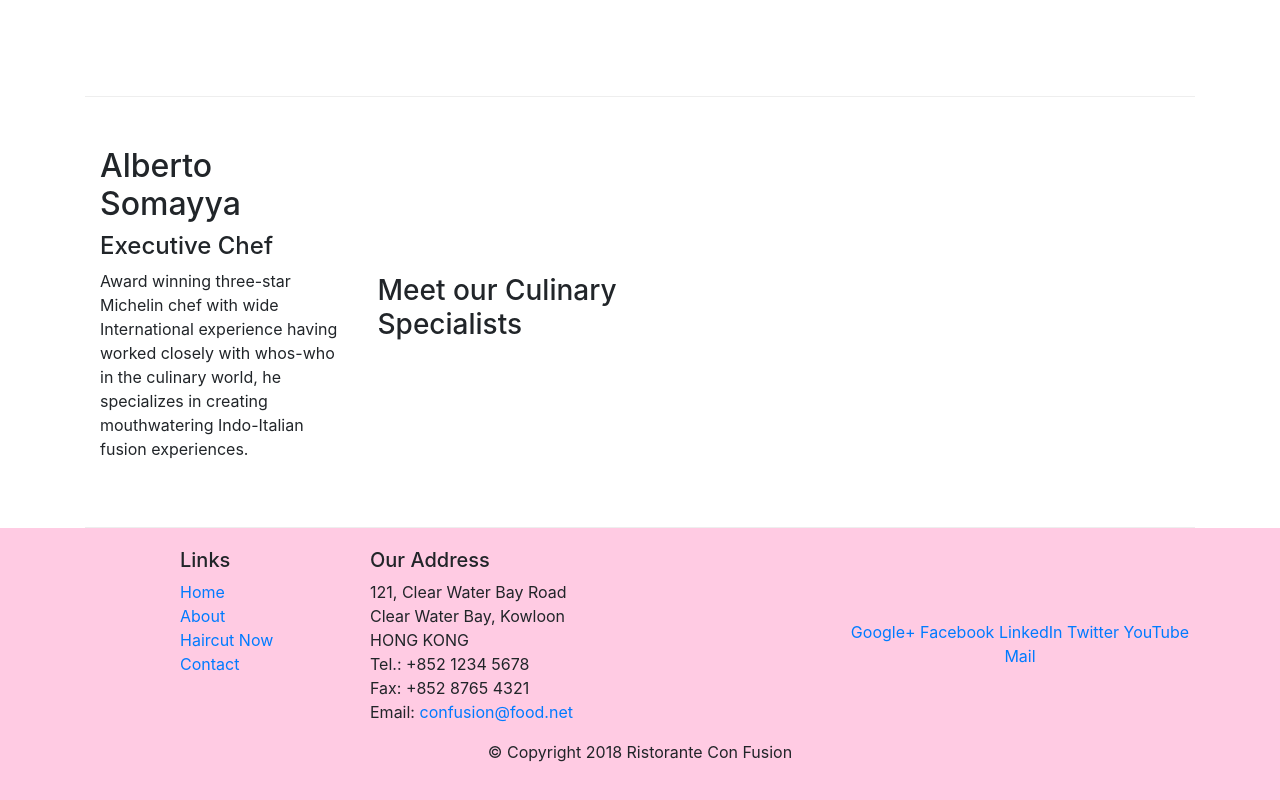
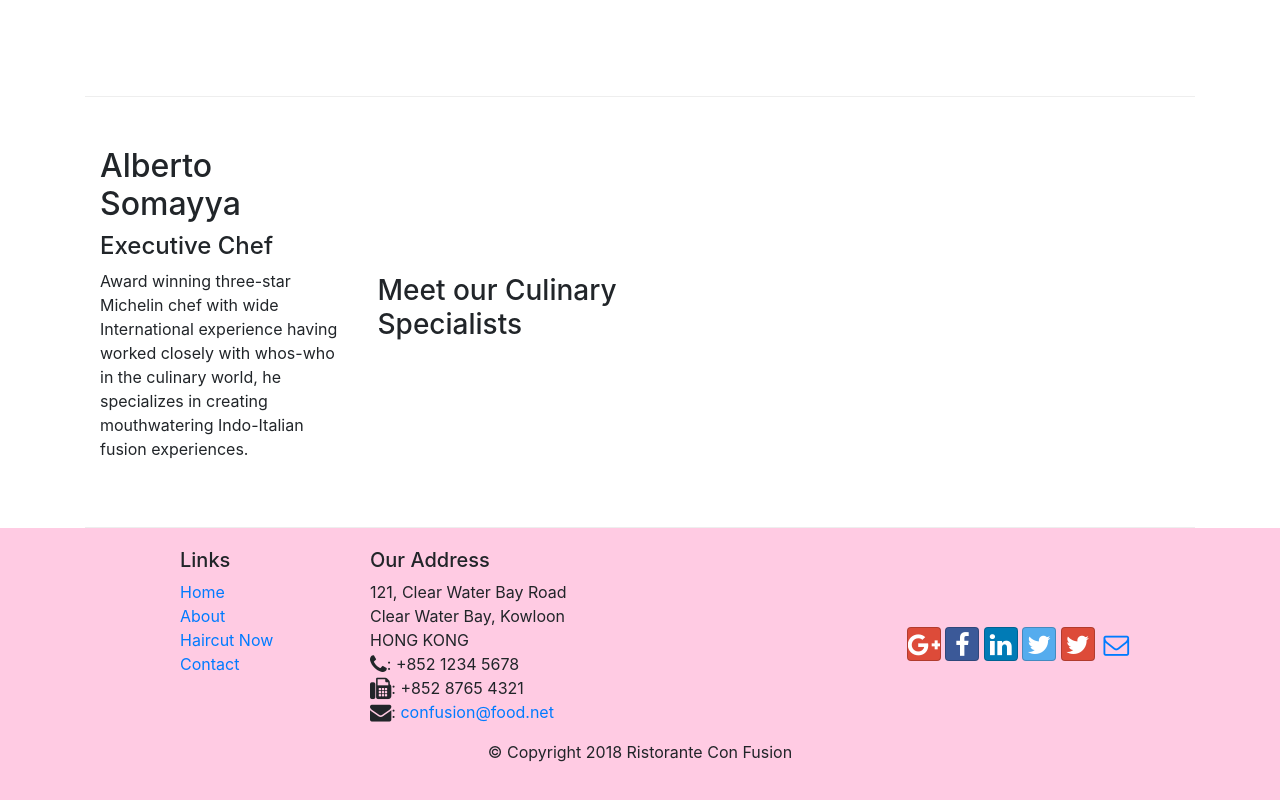
Before and after one commit to haniyarasberry/RistoranteconFusion, a website: page index.html in a window 1280 px wide. Shown: the part 1037-1837 px from the top of the page. Drawn offline with nearby package versions, Linux system fonts and the light colour scheme.

Commit message:
Icon Fonts

```diff
--- a/index.html
+++ b/index.html
@@ -8,6 +8,8 @@
 
     <!-- Bootstrap CSS -->
     <link rel="stylesheet" href="node_modules/bootstrap/dist/css/bootstrap.min.css">
+    <link rel="stylesheet" href="node_modules/font-awesome/css/font-awesome.min.css">
+    <link rel="stylesheet" href="node_modules/bootstrap-social/bootstrap-social.css">
     <link rel="stylesheet" href="css/styles.css">
     <title>Ristorante Con Fusion</title>
 </head>
@@ -21,10 +23,10 @@
             <a class="navbar-brand mr-auto" href="#">Barber In A Can</a>
         <div class="collapse navbar-collapse" id="Navbar">
             <ul class="navbar-nav mr-auto">
-            <li class="nav-item active"><a class="nav-link" href="#">Home</a></li>
-            <li class="nav-item"><a class="nav-link" href="./aboutus.html">About Us</a></li>
-            <li class="nav-item"><a class="nav-link" href="#">Haircut Now</a></li>
-            <li class="nav-item"><a class="nav-link" href="#">Contact</a></li>
+            <li class="nav-item active"><a class="nav-link" href="#"><span class="fa fa-home fa-lg"> Home</a></li>
+            <li class="nav-item"><a class="nav-link" href="./aboutus.html"><span class="fa fa-info fa-lg"> About Us</a></li>
+            <li class="nav-item"><a class="nav-link" href="#"<span class="fa fa-list fa-lg"> Haircut Now</a></li>
+            <li class="nav-item"><a class="nav-link" href="#"><span class="fa fa-address-card fa-lg"> Contact</a></li>
         </ul>
         </div>
         </div>
@@ -98,19 +100,19 @@
 		              121, Clear Water Bay Road<br>
 		              Clear Water Bay, Kowloon<br>
 		              HONG KONG<br>
-		              Tel.: +852 1234 5678<br>
-		              Fax: +852 8765 4321<br>
-		              Email: <a href="mailto:confusion@food.net">confusion@food.net</a>
+		              <i class="fa fa-phone fa-lg"></i>: +852 1234 5678<br>
+		              <i class="fa fa-fax fa-lg"></i>: +852 8765 4321<br>
+		              <i class="fa fa-envelope fa-lg"></i>: <a href="mailto:confusion@food.net">confusion@food.net</a>
 		           </address>
                 </div>
                 <div class="col-12 col-sm-4 align-self-center">
                     <div class="text-center">
-                        <a href="http://google.com/+">Google+</a>
-                        <a href="http://www.facebook.com/profile.php?id=">Facebook</a>
-                        <a href="http://www.linkedin.com/in/">LinkedIn</a>
-                        <a href="http://twitter.com/">Twitter</a>
-                        <a href="http://youtube.com/">YouTube</a>
-                        <a href="mailto:">Mail</a>
+                        <a class="btn btn-social-icon btn-google" href="http://google.com/+"><i class="fa fa-google-plus fa-lg"></i></a>
+                        <a class="btn btn-social-icon btn-facebook" href="http://www.facebook.com/profile.php?id="><i class="fa fa-facebook fa-lg"></i></a>
+                        <a class="btn btn-social-icon btn-linkedin" href="http://www.linkedin.com/in/"><i class="fa fa-linkedin fa-lg"></i></a>
+                        <a class="btn btn-social-icon btn-twitter" href="http://twitter.com/"><i class="fa fa-twitter fa-lg"></i></a>
+                        <a class="btn btn-social-icon btn-google" href="http://youtube.com/"><i class="fa fa-twitter fa-lg"></i></a>
+                        <a class="btn btn-social-icon" href="mailto:"><i class="fa fa-envelope-o fa-lg"></i></a>
                     </div>
                 </div>
            </div>
--- a/package.json
+++ b/package.json
@@ -15,6 +15,8 @@
   },
   "dependencies": {
     "bootstrap": "^4.0.0",
+    "bootstrap-social": "^5.1.1",
+    "font-awesome": "^4.7.0",
     "jquery": "^3.3.1",
     "popper.js": "^1.12.9"
   }
```
Also changed, not shown: aboutus.html (+11 -7 lines), 1 other file.
